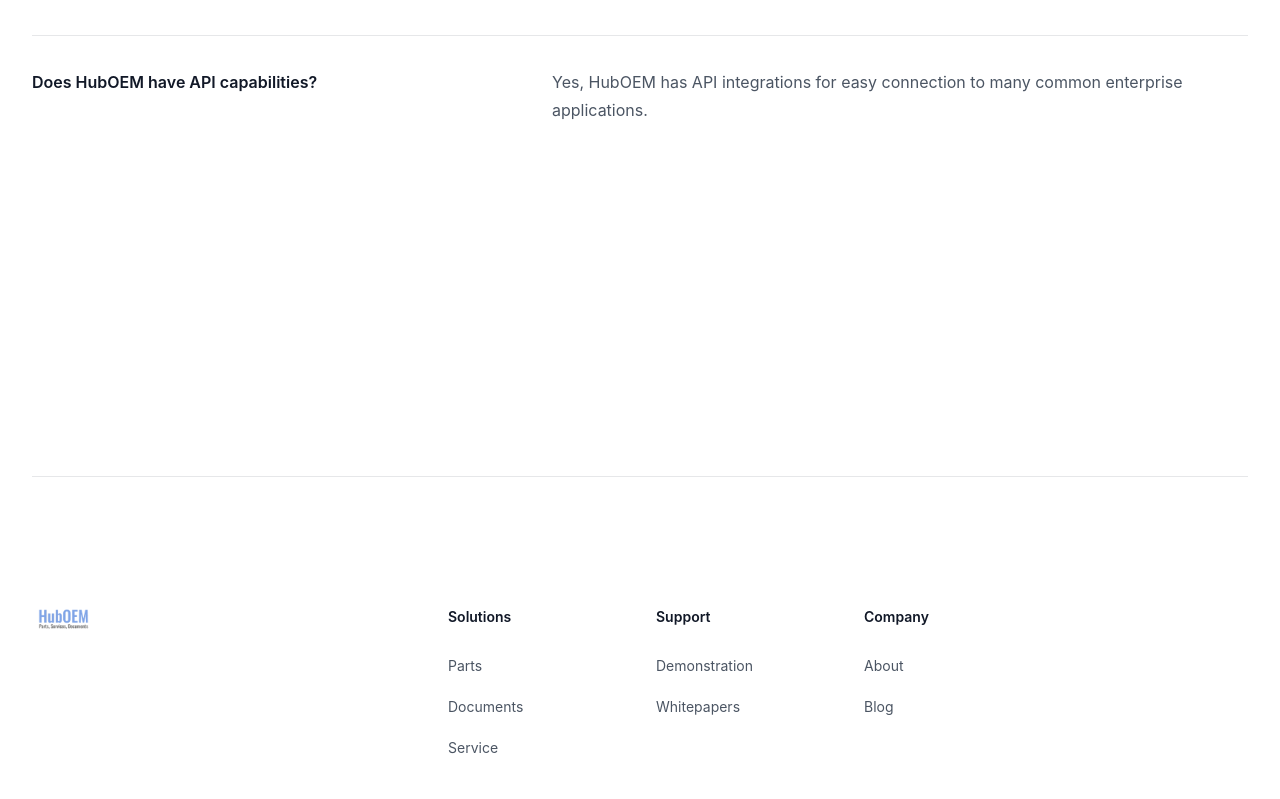
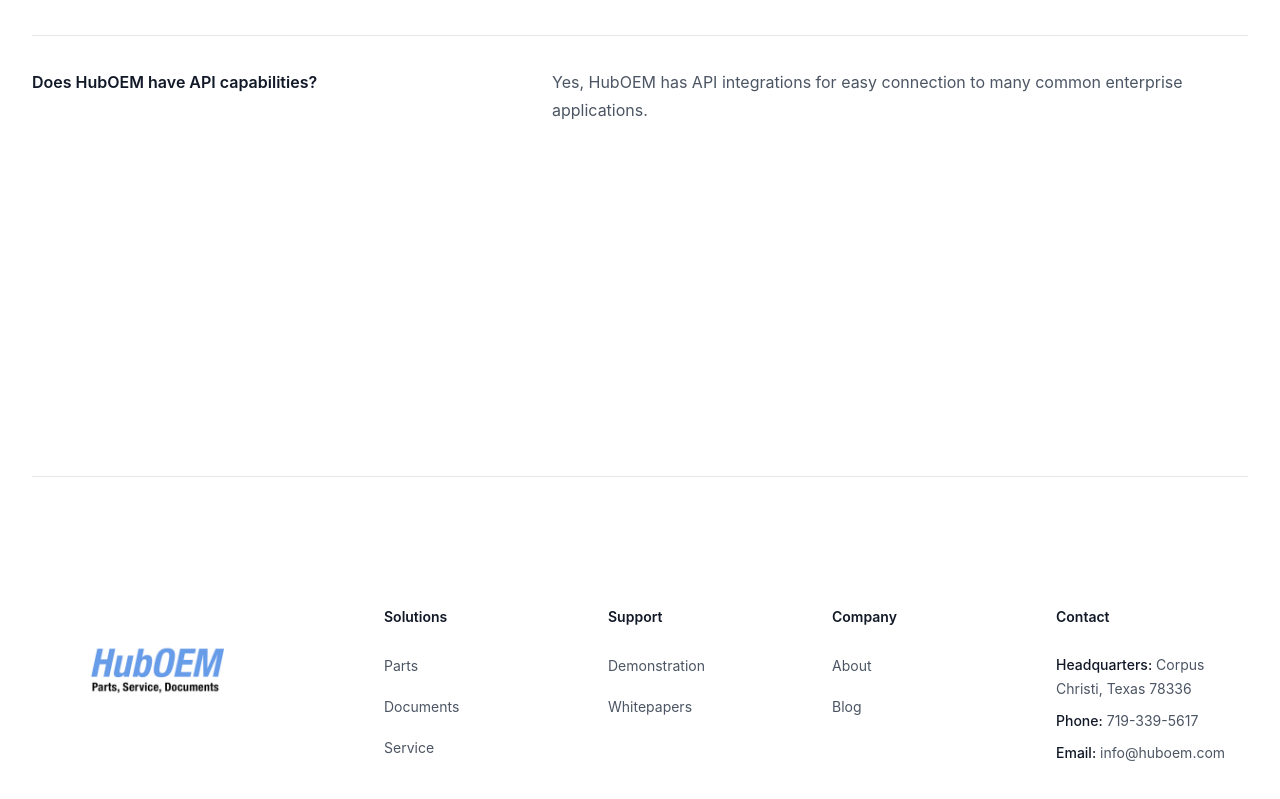
Before and after one commit to ethanfree23/huboem_marketing_page, a React (Create React App) app: page /FAQs in a window 1280 px wide. Shown: the part 1530-2329 px from the top of the page. Built offline with nearby package versions, Linux system fonts and the light colour scheme.

Commit message:
info email, logo sizes

```diff
--- a/src/components/Footer.js
+++ b/src/components/Footer.js
@@ -1,4 +1,4 @@
-import LogoImg from '../img/logo.png'
+import LogoImg from '../img/logoFooter.jpeg'
 
 
 const footerNavigation = {
@@ -35,14 +35,18 @@ function Footer() {
                 <h2 id="footer-heading" className="sr-only">
                     Footer
                 </h2>
-                <div className="xl:grid xl:grid-cols-3 xl:gap-8">
+                <div className="xl:grid xl:grid-cols-4 xl:gap-8">
+                    {/* Logo */}
+                    <div>
                         <img
-                        className="h-7"
+                            className="h-32 w-auto pl-0 sm:pl-10"
                             src={LogoImg}
                             alt="Company name"
                         />
-                    <div className="mt-16 grid grid-cols-2 gap-8 xl:col-span-2 xl:mt-0">
-                        <div className="md:grid md:grid-cols-2 md:gap-8">
+                    </div>
+
+                    {/* Navigation Sections */}
+                    <div className="mt-16 grid grid-cols-1 md:grid-cols-2 xl:grid-cols-4 gap-8 xl:col-span-3 xl:mt-0 sm:pl-10 md:pl-10">
                         <div>
                             <h3 className="text-sm font-semibold leading-6 text-gray-900">Solutions</h3>
                             <ul className="mt-6 space-y-4">
@@ -55,7 +59,8 @@ function Footer() {
                                 ))}
                             </ul>
                         </div>
-                            <div className="mt-10 md:mt-0">
+
+                        <div>
                             <h3 className="text-sm font-semibold leading-6 text-gray-900">Support</h3>
                             <ul className="mt-6 space-y-4">
                                 {footerNavigation.support.map((item) => (
@@ -67,8 +72,7 @@ function Footer() {
                                 ))}
                             </ul>
                         </div>
-                        </div>
-                        <div className="md:grid md:grid-cols-2 md:gap-8">
+
                         <div>
                             <h3 className="text-sm font-semibold leading-6 text-gray-900">Company</h3>
                             <ul className="mt-6 space-y-4">
@@ -81,20 +85,25 @@ function Footer() {
                                 ))}
                             </ul>
                         </div>
-                            {/* <div className="mt-10 md:mt-0">
-                                <h3 className="text-sm font-semibold leading-6 text-gray-900">Legal</h3>
-                                <ul className="mt-6 space-y-4">
-                                    {footerNavigation.legal.map((item) => (
-                                        <li key={item.name}>
-                                            <a href={item.href} className="text-sm leading-6 text-gray-600 hover:text-gray-900">
-                                                {item.name}
-                                            </a>
+
+                        <div>
+                            <h3 className="text-sm font-semibold leading-6 text-gray-900">Contact</h3>
+                            <ul className="mt-6 space-y-2 text-sm leading-6 text-gray-600">
+                                <li>
+                                    <span className="font-medium text-gray-900">Headquarters:</span> Corpus Christi, Texas 78336
                                 </li>
-                                    ))}
+                                <li>
+                                    <span className="font-medium text-gray-900">Phone:</span>{' '}
+                                    <a href="tel:7193395617" className="hover:text-gray-900">719-339-5617</a>
+                                </li>
+                                <li>
+                                    <span className="font-medium text-gray-900">Email:</span>{' '}
+                                    <a href="mailto:info@huboem.com" className="hover:text-gray-900">info@huboem.com</a>
+                                </li>
                             </ul>
-                            </div> */}
                         </div>
                     </div>
+
                 </div>
             </footer>
         </div>
--- a/src/components/Header.js
+++ b/src/components/Header.js
@@ -25,7 +25,7 @@ function Header() {
                     <a href="Homepage" className="-m-1.5 p-1.5">
                         <span className="sr-only">Your Company</span>
                         <img
-                            className="h-8 w-auto"
+                            className="h-16 w-auto"
                             src={LogoImg}
                             alt=""
                         />
```
Also changed, not shown: src/img/logoFooter.jpeg (added). Lines whose indentation alone changed are shown as unchanged.
